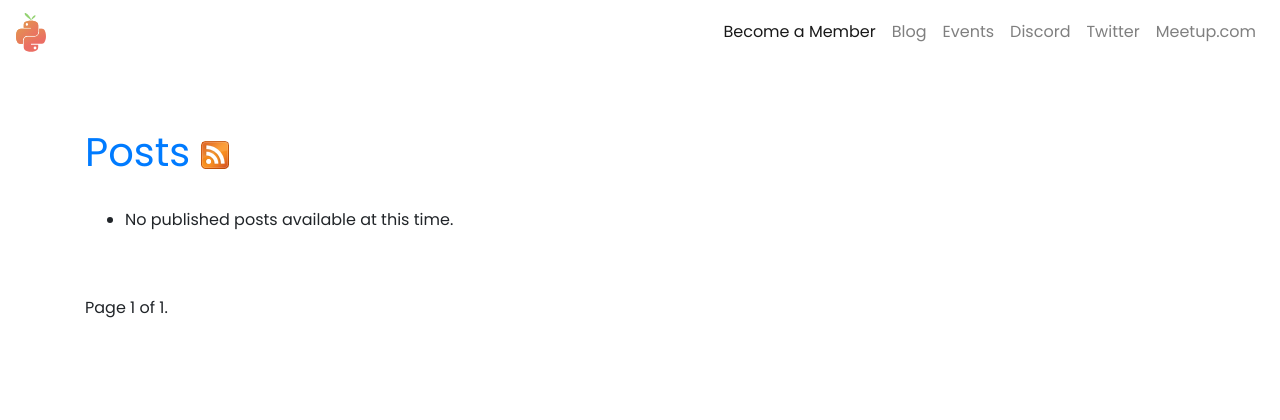
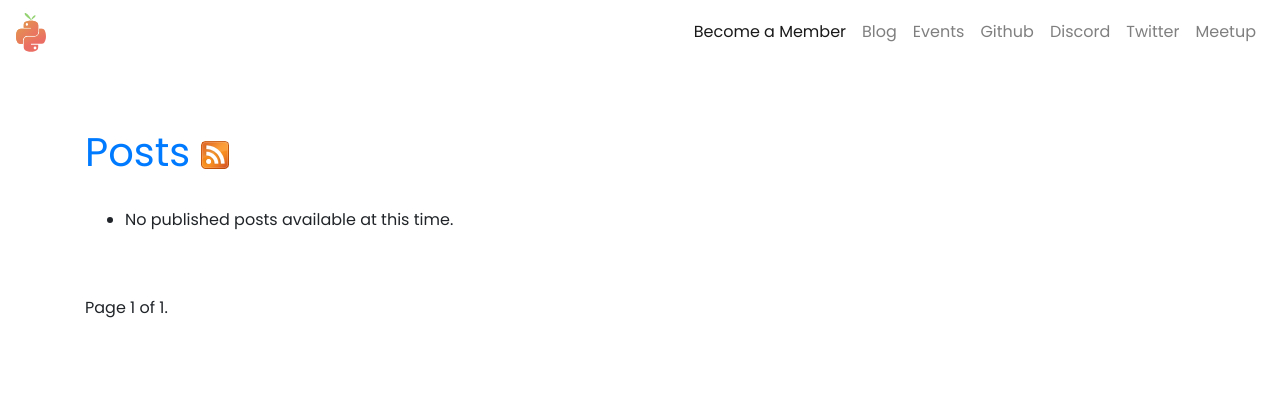
Before and after one commit to pyatl/big-peach, a Django app: page /blog/ in a window 1280 px wide. Shown: the top 420 px of the page. Run offline with Django 3.2, Linux system fonts and the light colour scheme; data that the repository does not hold is empty; parts of the project's set-up code (start-up, migrations or seed data) failed here and were passed over; some libraries are stand-ins or nearby versions.

Commit message:
add github to navigation

```diff
--- a/core/templates/base.html
+++ b/core/templates/base.html
@@ -61,6 +61,10 @@
       </li>
 
       <li class="nav-item">
+        <a class="nav-link" href="https://github.com/pyatl">Github</a>
+      </li>
+
+      <li class="nav-item">
         <a class="nav-link" href="https://discord.gg/5UBnR3P" title="Twitter">Discord</a>
       </li>
 
@@ -69,7 +73,7 @@
       </li>
 
       <li class="nav-item">
-        <a class="nav-link" href="https://www.meetup.com/python-atlanta/" title="Meetup">Meetup.com</a>
+        <a class="nav-link" href="https://www.meetup.com/python-atlanta/" title="Meetup">Meetup</a>
       </li>
 
     </ul>
```
